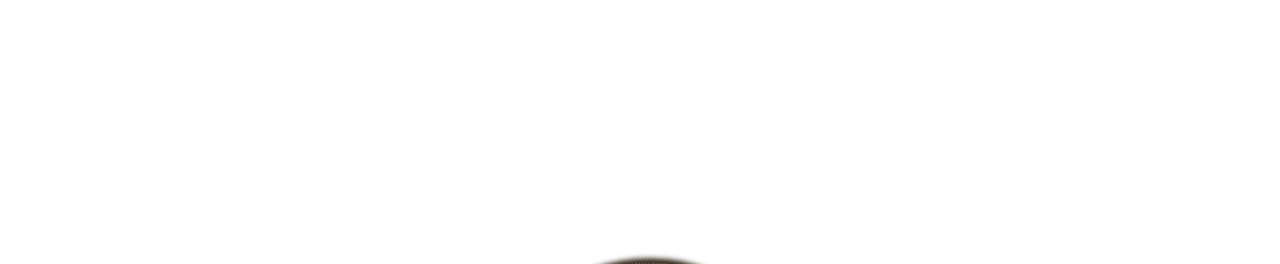
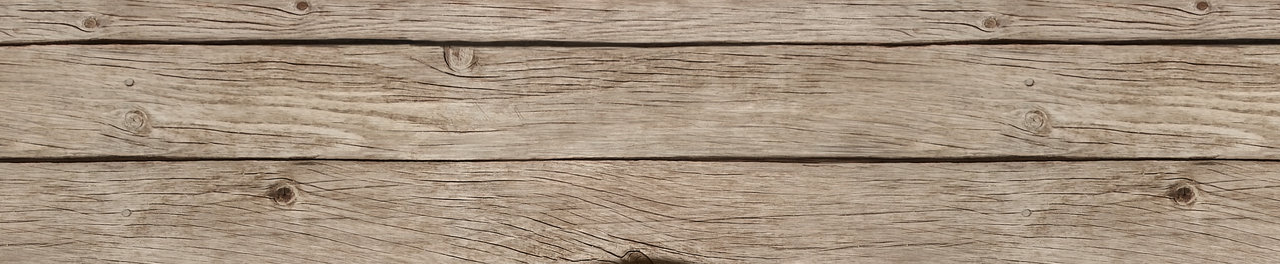
Before and after one commit to giladaya/whipped, a plain HTML site: page index.html in a window 1280 px wide. Shown: the top 264 px of the page. Drawn offline with Linux system fonts and the light colour scheme; the site is published under a folder, as on GitHub Pages, so addresses that start at the root find nothing.

Commit message:
fix reference

```diff
--- a/index.css
+++ b/index.css
@@ -1,7 +1,7 @@
 body {
   width: 100vw;
   height: 100vh;
-  background: url(/assets/whip.jpg);
+  background: url(assets/whip.jpg);
   background-size: contain;
   background-repeat: no-repeat;
   background-position: center center;
@@ -9,7 +9,7 @@ body {
   margin: 0;
 }
 .cover {
-  background-image: url('/assets/wood-plank-texture.jpg');
+  background-image: url('assets/wood-plank-texture.jpg');
   position: fixed;
   top: 0;
   right: 0;
```
